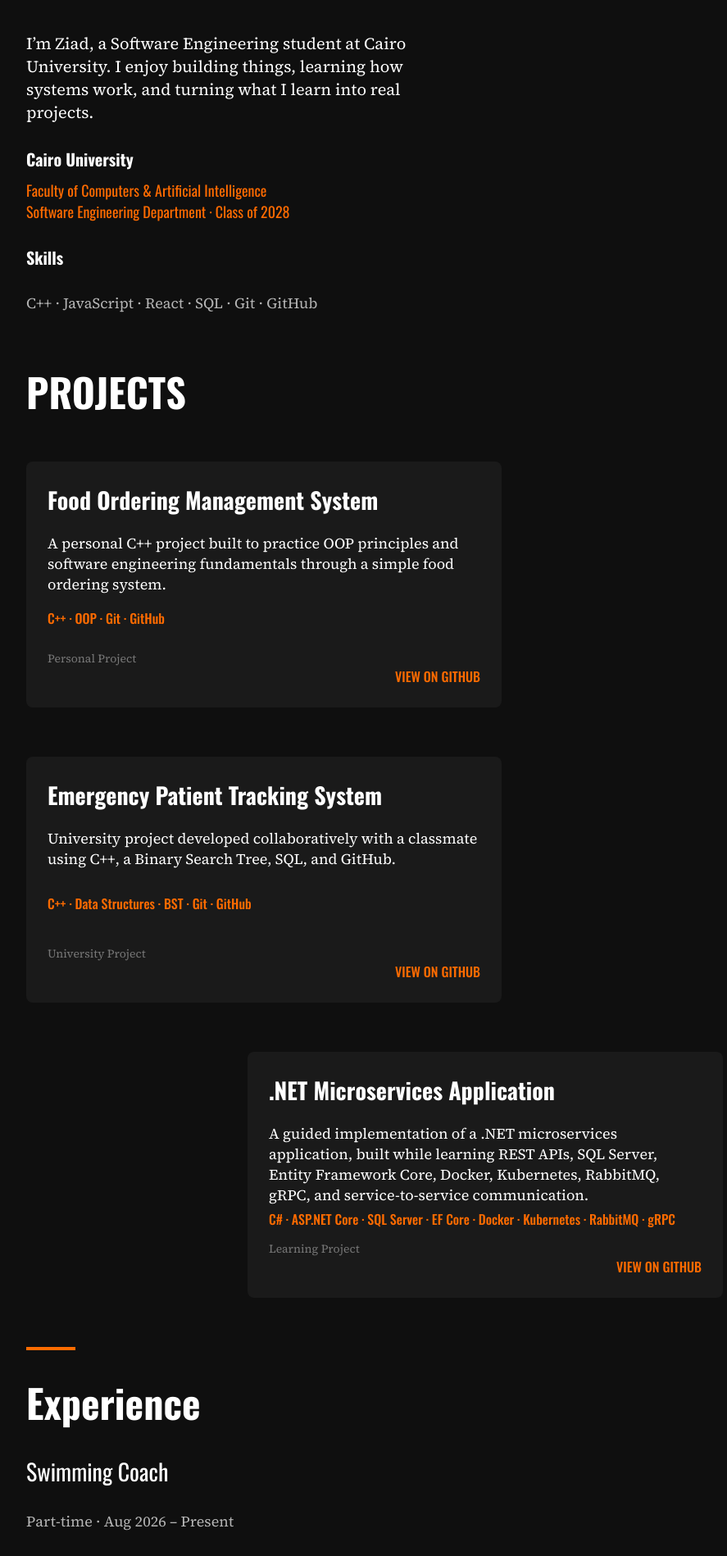
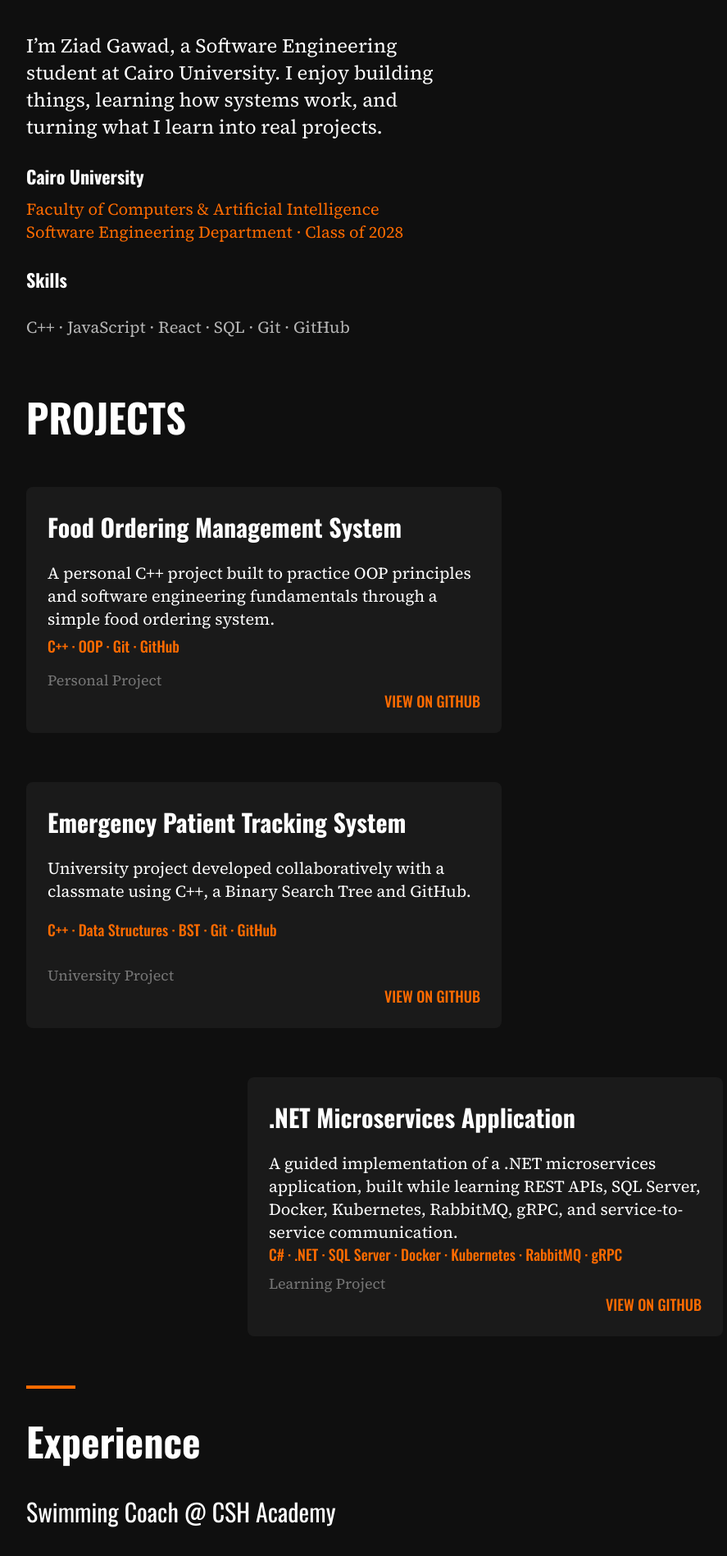
Before and after one commit to ZiadGawad/portfolio, a React (Vite) app in the folder ziad-portfolio/: page / in a window 1280 px wide. Shown: the part 898-2796 px from the top of the page at 82% size, without its empty margins (48-935 px from the left). Built offline with nearby package versions, Linux system fonts and the light colour scheme.

Commit message:
Resizing work

```diff
--- a/ziad-portfolio/src/components/About/About.css
+++ b/ziad-portfolio/src/components/About/About.css
@@ -26,34 +26,34 @@
 .about-intro {
     width: 541px;
     font-family: "Source Serif 4", serif;
-    font-size: 20px;
+    font-size: 24px;
     font-weight: 400;
 }
 
 .about-university h3 {
     font-family: "Oswald", serif;
-    font-size: 20px;
+    font-size: 22px;
     font-weight: bold;
     margin-bottom: 10px;
 }
 
 .about-university p {
-    font-family: "Oswald", serif;
-    font-size: 18px;
+    font-family: "Source Serif 4", serif;
+    font-size: 20px;
     font-weight: 400;
     color: #ff6b00;
 }
 
 .about-skills-title {
     font-family: "Oswald", serif;
-    font-size: 20px;
+    font-size: 22px;
     font-weight: bold;
     margin-bottom: 0px;
 }
 
 .about-skills {
     font-family: "Source Serif 4", serif;
-    font-size: 18px;
+    font-size: 20px;
     font-weight: 400;
     color: #b5b5b5;
 }
--- a/ziad-portfolio/src/components/About/About.jsx
+++ b/ziad-portfolio/src/components/About/About.jsx
@@ -9,7 +9,7 @@ function About () {
                 <h2 className="about-title">ABOUT</h2>
 
                 <p className="about-intro">
-                    I’m Ziad, a Software Engineering student at Cairo University.
+                    I’m Ziad Gawad, a Software Engineering student at Cairo University.
                     I enjoy building things, learning how systems work,
                     and turning what I learn into real projects.
                 </p>
--- a/ziad-portfolio/src/components/Contact/Contact.css
+++ b/ziad-portfolio/src/components/Contact/Contact.css
@@ -17,7 +17,7 @@
 
 .contact-message {
     font-family: "Source Serif 4", serif;
-    font-size: 28px;
+    font-size: 30px;
     font-weight: 400;
     color: #d0d0d0;
 }
@@ -25,12 +25,12 @@
 .contact-info {
     display: flex;
     flex-direction: column;
-    gap: 15px
+    gap: 17px
 }
 
 .contact-email, .contact-phone  {
     font-family: "Source Serif 4", serif;
-    font-size: 20px;
+    font-size: 22px;
     font-weight: 400;
     color: #ffffff;
 }
@@ -43,7 +43,7 @@
 
 .contact-github, .contact-linkedin {
     font-family: "Oswald", serif;
-    font-size: 20px;
+    font-size: 22px;
     font-weight: 400;
     color: #ffffff;
     width: fit-content;
@@ -57,7 +57,7 @@
 
 .contact-footer {
     font-family: "Source Serif 4", serif;
-    font-size: 14px;
+    font-size: 16px;
     font-weight: 400;
     color: #707070;
 
--- a/ziad-portfolio/src/components/Experience/Experience.css
+++ b/ziad-portfolio/src/components/Experience/Experience.css
@@ -24,13 +24,13 @@
 
 .experience-title {
     font-family: "Oswald", serif;
-    font-size: 28px;
+    font-size: 30px;
     font-weight: 400;
 }
 
 .experience-time {
     font-family: "Source Serif 4", serif;
-    font-size: 18px;
+    font-size: 20px;
     font-weight: 400;
     color: #b5b5b5;
 }
@@ -38,14 +38,14 @@
 .experience-description {
     width: 550px;
     font-family: "Source Serif 4", serif;
-    font-size: 18px;
+    font-size: 20px;
     font-weight: 400;
     color: #b5b5b5;
 }
 
 .experience-skills {
     font-family: "Source Serif 4", serif;
-    font-size: 18px;
+    font-size: 20px;
     font-weight: 400;
     color: #b5b5b5;
 }
--- a/ziad-portfolio/src/components/Experience/Experience.jsx
+++ b/ziad-portfolio/src/components/Experience/Experience.jsx
@@ -8,7 +8,7 @@ function Experience() {
 
                 <h2>Experience</h2>
 
-                <p className="experience-title">Swimming Coach</p>
+                <p className="experience-title">Swimming Coach @ CSH Academy</p>
                 <p className="experience-time">Part-time · Aug 2026 – Present</p>
 
                 <p className="experience-description">
--- a/ziad-portfolio/src/components/Navbar/Navbar.jsx
+++ b/ziad-portfolio/src/components/Navbar/Navbar.jsx
@@ -4,7 +4,7 @@ function Navbar() {
     return(
         <nav className="navbar">
             <div className="navbar-logo">
-                <h1>Ziad</h1>
+                <h1>Ziad Gawad</h1>
             </div>
 
             <div className="navbar-links">
--- a/ziad-portfolio/src/components/Projects/Projects.css
+++ b/ziad-portfolio/src/components/Projects/Projects.css
@@ -47,20 +47,20 @@
 .project-card h3 {
     font-family: "Oswald", serif;
     font-weight: bold;
-    font-size: 28px;
+    font-size: 30px;
     margin-bottom: 20px;
 }
 
 .project-card p {
     font-family: "Source Serif 4", serif;
     font-weight: 400;
-    font-size: 18px;
+    font-size: 20px;
 }
 
 .project-card .project-skills {
     font-family: "Oswald", serif;
     font-weight: 500;
-    font-size: 16px;
+    font-size: 18px;
     color: #ff6b00;
     margin-top: auto;
     margin-bottom: 10px;
@@ -69,7 +69,7 @@
 .project-card .project-type {
     font-family: "Source Serif 4", serif;
     font-weight: 400;
-    font-size: 14px;
+    font-size: 18px;
     color: #777777;
 
     margin-top: auto;
@@ -83,7 +83,7 @@
     text-decoration: none;
     font-family: "Oswald", serif;
     font-weight: 500;
-    font-size: 16px;
+    font-size: 18px;
     color: #ff6b00;
 
     transition: 0.3s ease-in-out;
--- a/ziad-portfolio/src/components/Projects/Projects.jsx
+++ b/ziad-portfolio/src/components/Projects/Projects.jsx
@@ -27,8 +27,7 @@ function Projects() {
 
                         <p>
                             University project developed collaboratively with
-                            a classmate using C++, a Binary Search Tree, SQL,
-                            and GitHub.
+                            a classmate using C++, a Binary Search Tree and GitHub.
                         </p>
 
                         <span className="project-skills">C++ · Data Structures · BST  · Git · GitHub </span>
@@ -42,12 +41,12 @@ function Projects() {
                         <p>
                             A guided implementation of a .NET microservices application,
                             built while learning REST APIs,
-                            SQL Server, Entity Framework Core, Docker,
+                            SQL Server, Docker,
                             Kubernetes, RabbitMQ, gRPC,
                             and service-to-service communication.
                         </p>
 
-                        <span className="project-skills">C# · ASP.NET Core · SQL Server · EF Core · Docker · Kubernetes · RabbitMQ · gRPC </span>
+                        <span className="project-skills">C# · .NET · SQL Server · Docker · Kubernetes · RabbitMQ · gRPC </span>
                         <span className="project-type">Learning Project</span>
                         <a href="#">VIEW ON GITHUB</a>
                     </div>
```
